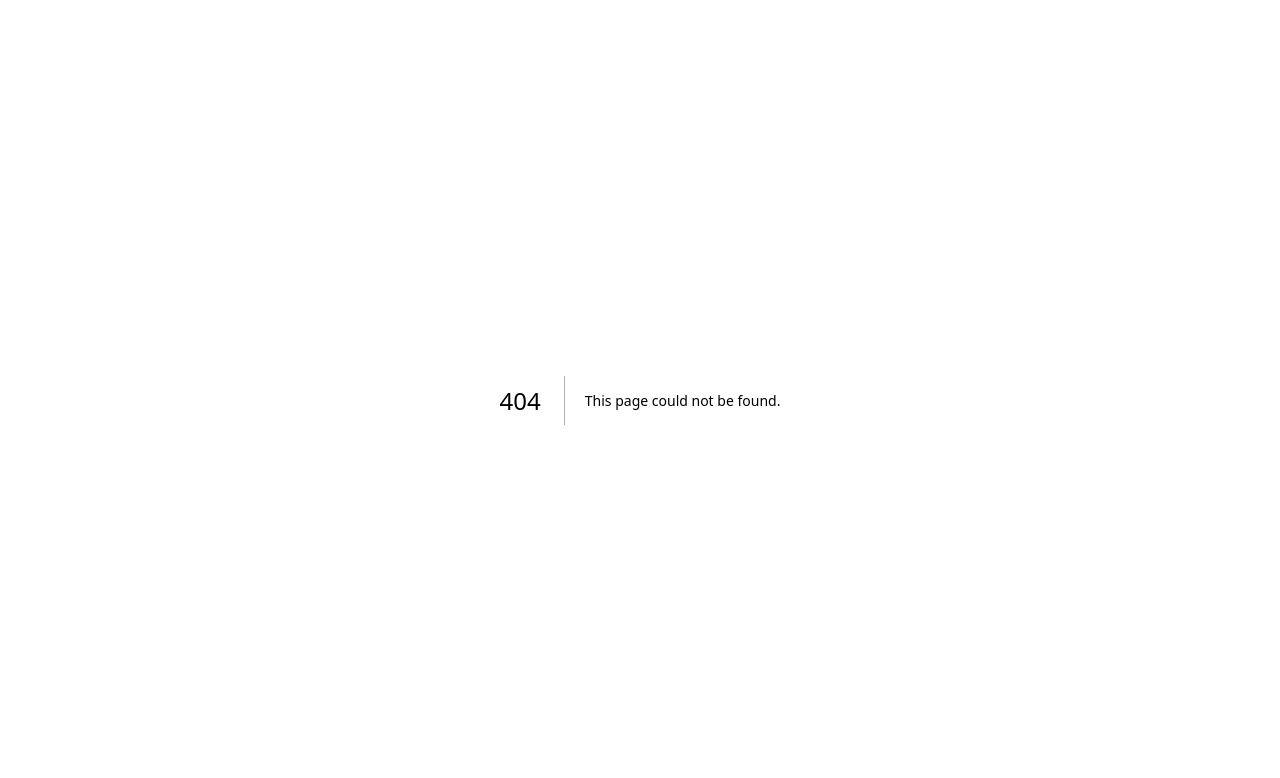
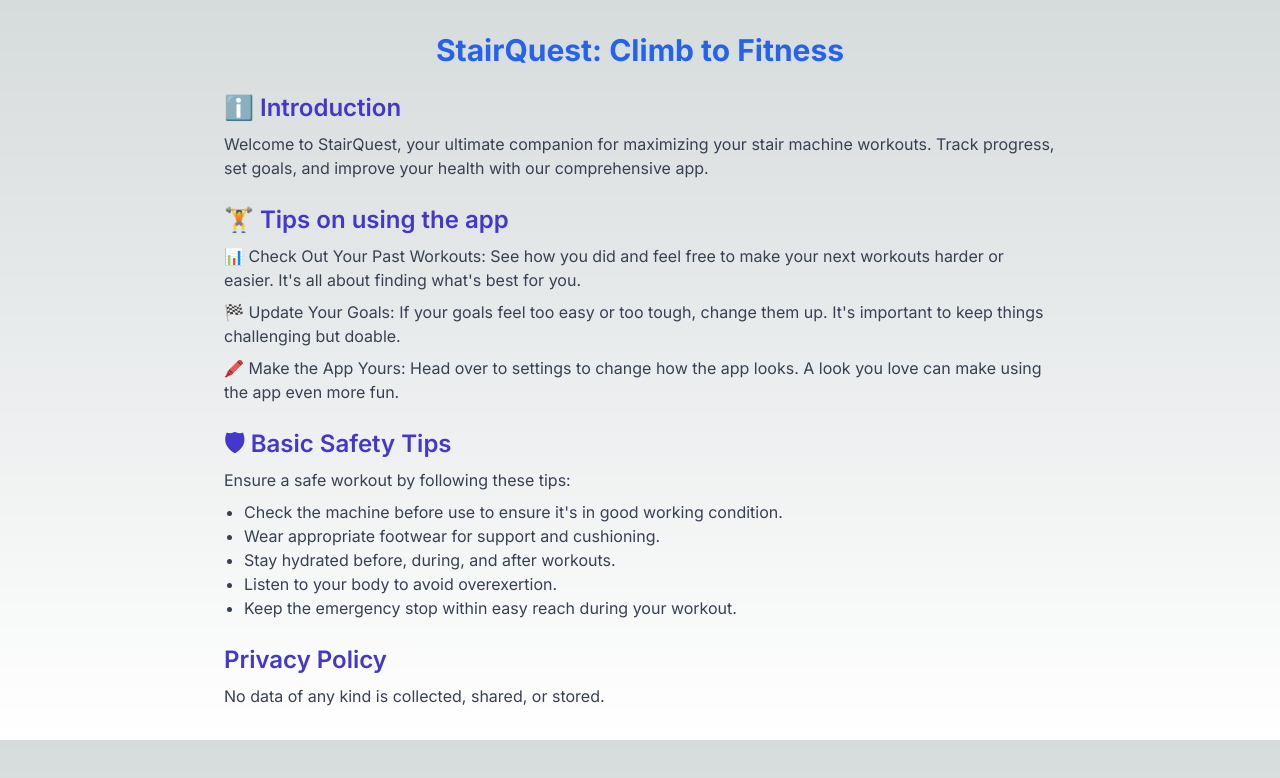
Before and after one commit to kuhiga/kurthiga.com, a Next.js app: page /stairquest in a window 1280 px wide. Before the commit this address had no page. Shown: the top 778 px of the page. Built offline with nearby package versions, Linux system fonts and the light colour scheme.

Commit message:
add stairquest privacy policy page

```diff
--- /dev/null
+++ b/src/app/stairquest/page.tsx
@@ -0,0 +1,82 @@
+import Head from "next/head";
+import Link from "next/link";
+
+export default function Home() {
+  return (
+    <>
+      <Head>
+        <title>StairQuest: Climb to Fitness</title>
+        <meta
+          name="description"
+          content="A comprehensive guide to getting the most out of your StairQuest app."
+        />
+      </Head>
+
+      <main className="max-w-4xl mx-auto px-4 sm:px-6 lg:px-8 py-8">
+        <h1 className="text-3xl font-bold text-center text-blue-600">
+          StairQuest: Climb to Fitness
+        </h1>
+
+        <section className="mt-6">
+          <h2 className="text-2xl font-semibold text-indigo-700">
+            ℹ️ Introduction
+          </h2>
+          <p className="mt-2 text-gray-700">
+            Welcome to StairQuest, your ultimate companion for maximizing your
+            stair machine workouts. Track progress, set goals, and improve your
+            health with our comprehensive app.
+          </p>
+        </section>
+
+        <section className="mt-6">
+          <h2 className="text-2xl font-semibold text-indigo-700">
+            🏋️ Tips on using the app
+          </h2>
+          <p className="mt-2 text-gray-700">
+            📊 Check Out Your Past Workouts: See how you did and feel free to
+            make your next workouts harder or easier. It's all about finding
+            what's best for you.
+          </p>
+          <p className="mt-2 text-gray-700">
+            🏁 Update Your Goals: If your goals feel too easy or too tough,
+            change them up. It's important to keep things challenging but
+            doable.
+          </p>
+          <p className="mt-2 text-gray-700">
+            🖍️ Make the App Yours: Head over to settings to change how the app
+            looks. A look you love can make using the app even more fun.
+          </p>
+        </section>
+
+        <section className="mt-6">
+          <h2 className="text-2xl font-semibold text-indigo-700">
+            🛡 Basic Safety Tips
+          </h2>
+          <p className="mt-2 text-gray-700">
+            Ensure a safe workout by following these tips:
+          </p>
+          <ul className="list-disc pl-5 mt-2 text-gray-700">
+            <li>
+              Check the machine before use to ensure it's in good working
+              condition.
+            </li>
+            <li>Wear appropriate footwear for support and cushioning.</li>
+            <li>Stay hydrated before, during, and after workouts.</li>
+            <li>Listen to your body to avoid overexertion.</li>
+            <li>
+              Keep the emergency stop within easy reach during your workout.
+            </li>
+          </ul>
+        </section>
+        <section className="mt-6">
+          <h2 className="text-2xl font-semibold text-indigo-700">
+            Privacy Policy
+          </h2>
+          <p className="mt-2 text-gray-700">
+            No data of any kind is collected, shared, or stored.
+          </p>
+        </section>
+      </main>
+    </>
+  );
+}
```
Also changed, not shown: src/app/stairquest/styles/home.module.css (added, +60 -0 lines), public/doraemon.jpg (added).
